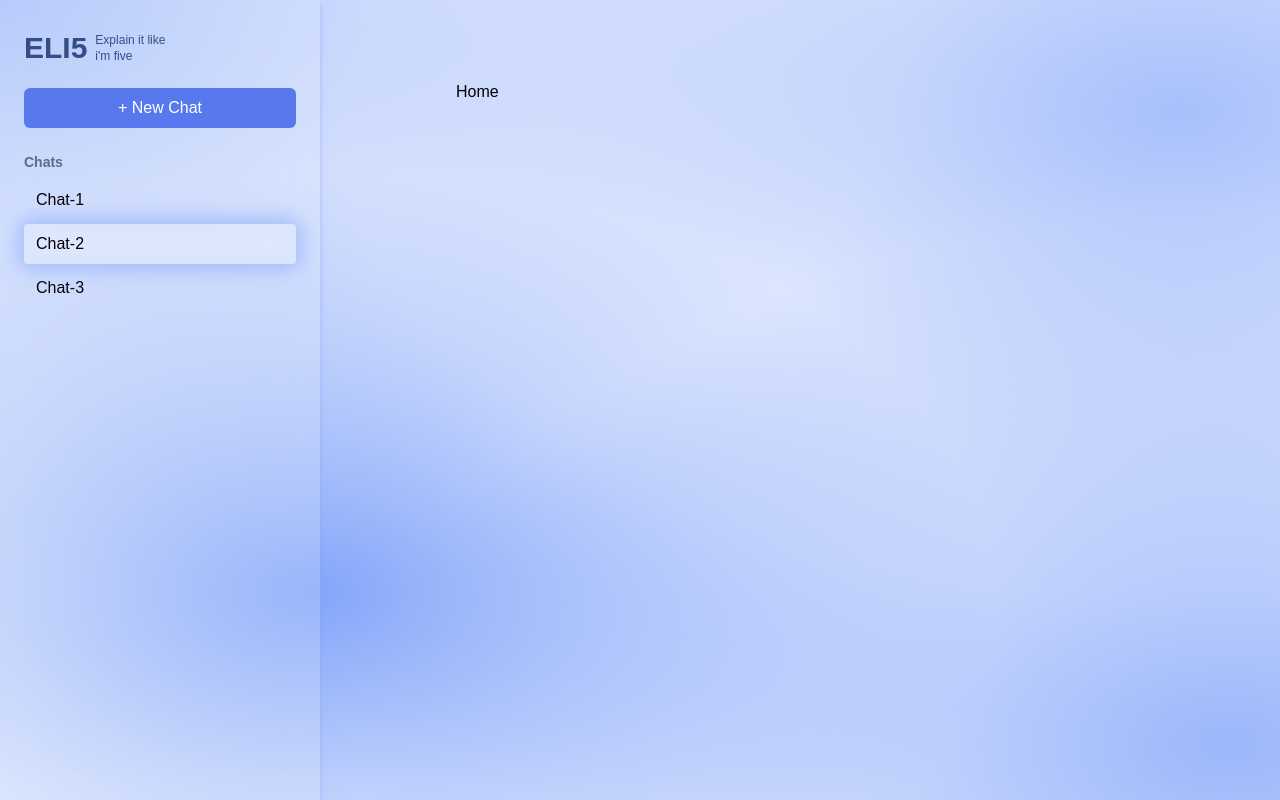
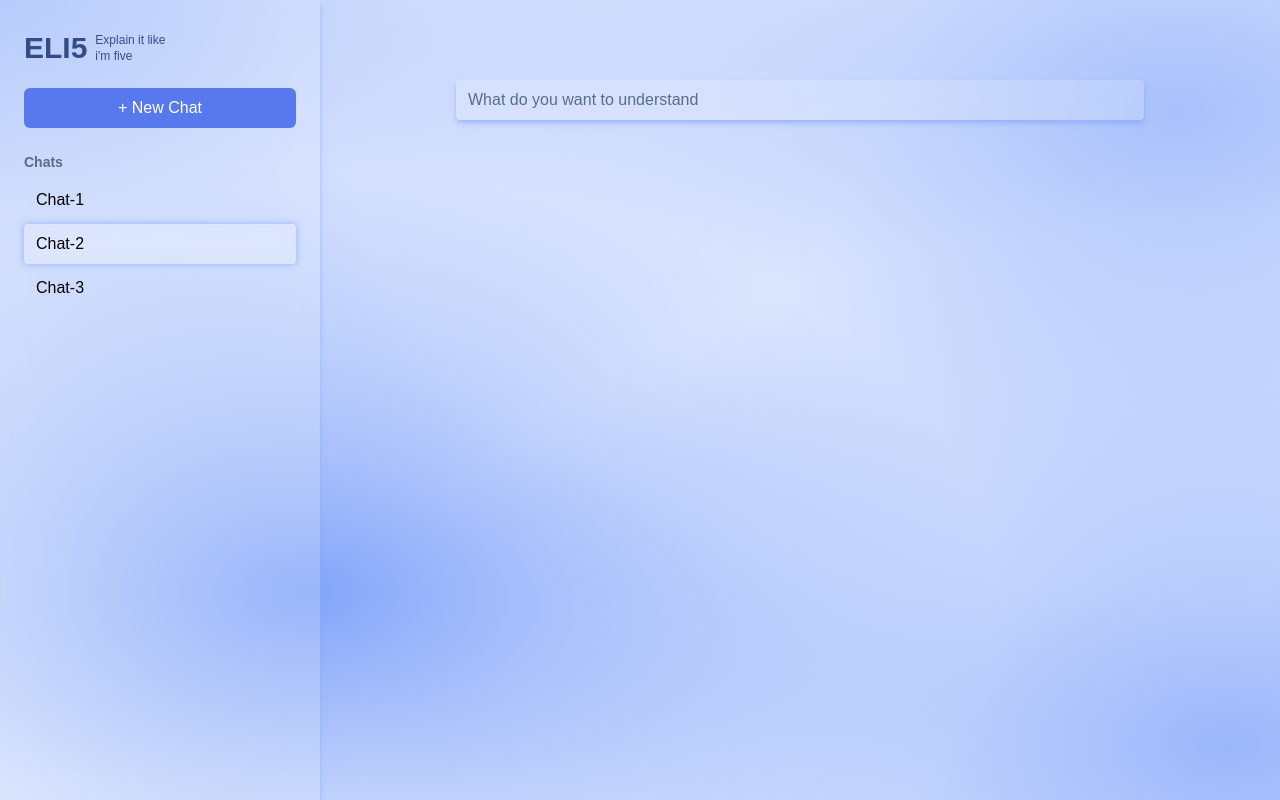
Before and after one commit to gr33b0k/eli5, a React (Vite) app: page / in a window 1280 px wide. Built offline with nearby package versions, Linux system fonts and the light colour scheme; a web font is replaced by a local one.

Commit message:
feat: add ExplanationInput component

```diff
--- /dev/null
+++ b/src/components/explanation/ExplanationInput.jsx
@@ -0,0 +1,10 @@
+function ExplanationInput() {
+  return (
+    <input
+      className="glass text-text placeholder:text-text-muted caret-text active:shadow-primary focus:shadow-even w-full rounded-sm px-3 py-2 outline-0 transition-shadow duration-300 ease-in-out"
+      placeholder="What do you want to understand"
+    />
+  );
+}
+
+export default ExplanationInput;
--- a/src/index.css
+++ b/src/index.css
@@ -22,7 +22,7 @@
     /* Texts */
     --font-miranda: 'Miranda Sans', sans-serif;
     /* Shadows */
-    --shadow-even: 0px 0px 20px 5px rgba(0, 0, 0, 0.25);
+    --shadow-even: 0px 0px 6px 1px rgba(0, 0, 0, 0.25);
 }
 
 @utility bg-gradient {
--- a/src/pages/Home.jsx
+++ b/src/pages/Home.jsx
@@ -1,5 +1,11 @@
+import ExplanationInput from "../components/explanation/ExplanationInput";
+
 function Home() {
-  return <div>Home</div>;
+  return (
+    <>
+      <ExplanationInput />
+    </>
+  );
 }
 
 export default Home;
```
